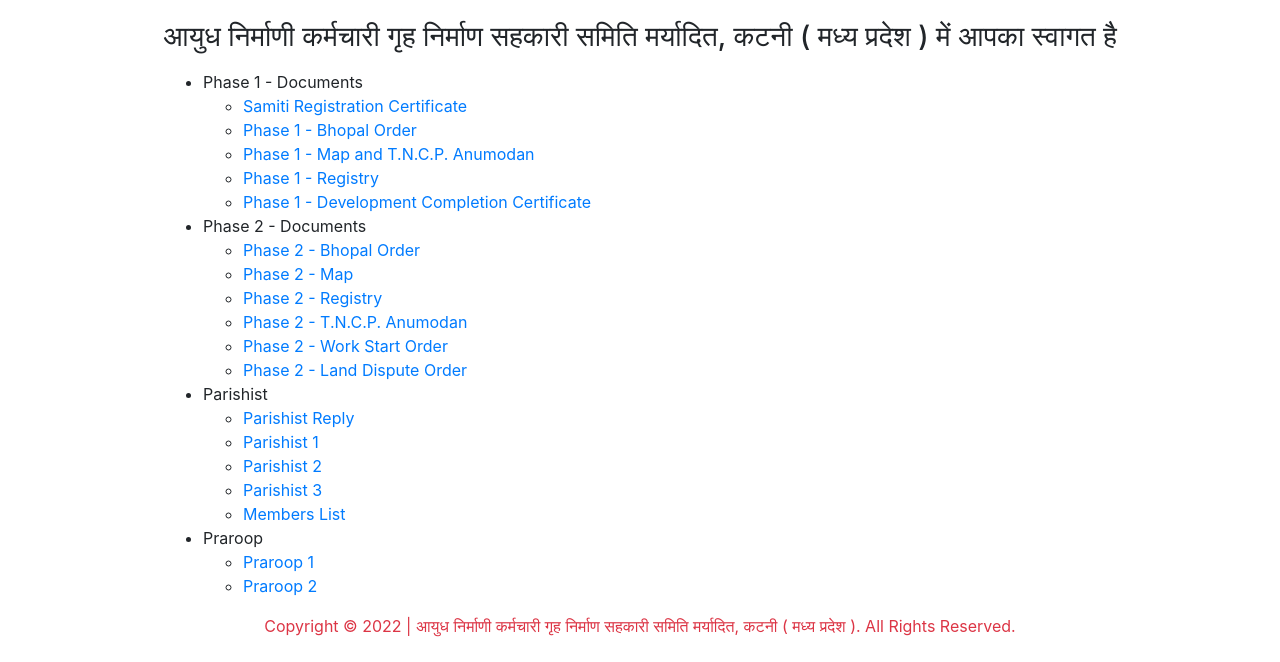
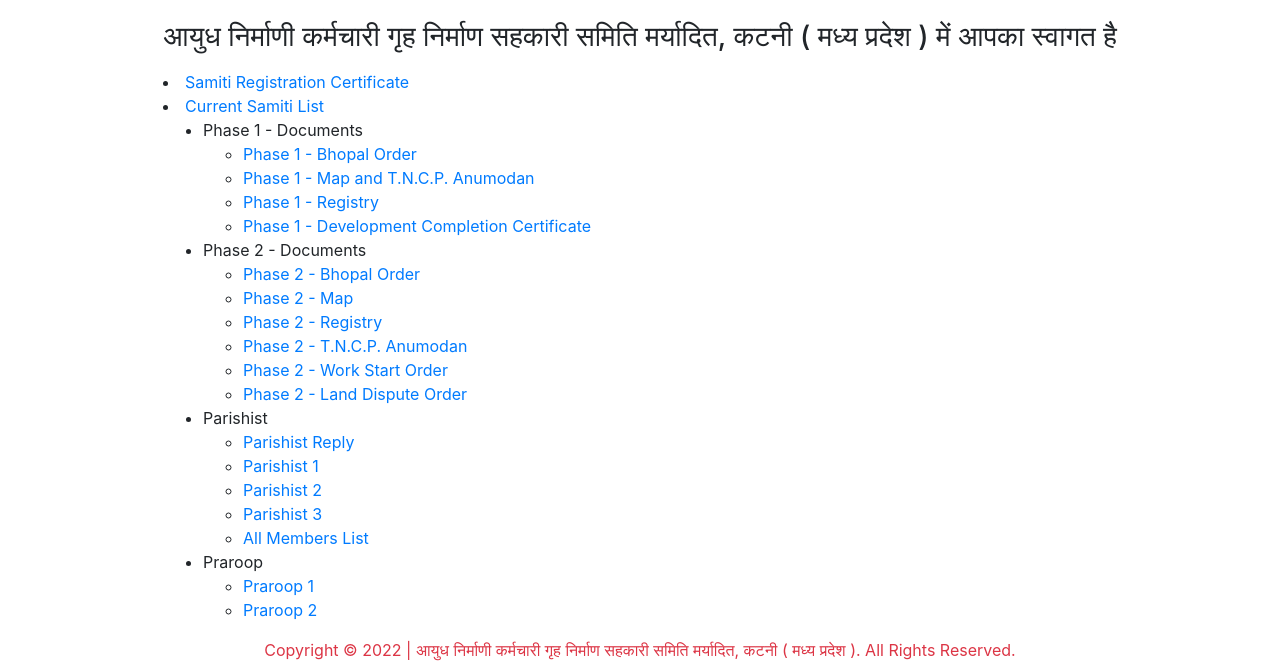
Before and after one commit to ayudhnirmanicolonykatni/ayudhnirmanicolonykatni.github.io, a plain HTML site: page index.html in a window 1280 px wide. Shown: the part 148-810 px from the top of the page. Drawn offline with nearby package versions, Linux system fonts and the light colour scheme.

Commit message:
modified

```diff
--- a/index.html
+++ b/index.html
@@ -35,10 +35,12 @@
       <br>
       <h3 class="center">आयुध निर्माणी कर्मचारी गृह निर्माण सहकारी समिति मर्यादित, कटनी ( मध्य प्रदेश ) में आपका स्वागत है</h3>
       <p>
+        <li><a href="pdf/registration_certificate.PDF">Samiti Registration Certificate</a></li>
+        <li><a href="pdf/samiti_list.pdf">Current Samiti List</a></li>
         <ul><li>Phase 1 - Documents</li>
           <ul>
             <!-- Phase 1 -->
-            <li><a href="pdf/registration_certificate.PDF">Samiti Registration Certificate</a></li>
+
             <li><a href="pdf/Phase_1_Bhopal_Order.PDF">Phase 1 - Bhopal Order</a></li>
             <li><a href="pdf/Phase_1_Map_and_TNC_Anumodan.pdf">Phase 1 - Map and T.N.C.P. Anumodan</a></li>
             <li><a href="pdf/Phase_1_Registry.PDF">Phase 1 - Registry</a></li>
@@ -62,7 +64,7 @@
                   <li><a href="pdf/parishishst_1.pdf">Parishist 1</a></li>
                   <li><a href="pdf/parishishst_2.pdf">Parishist 2</a></li>
                   <li><a href="pdf/parishishst_3.pdf">Parishist 3</a></li>
-                  <li><a href="">Members List</a></li>
+                  <li><a href="">All Members List</a></li>
               </ul>
           <li>Praroop</li>
               <ul>
```
